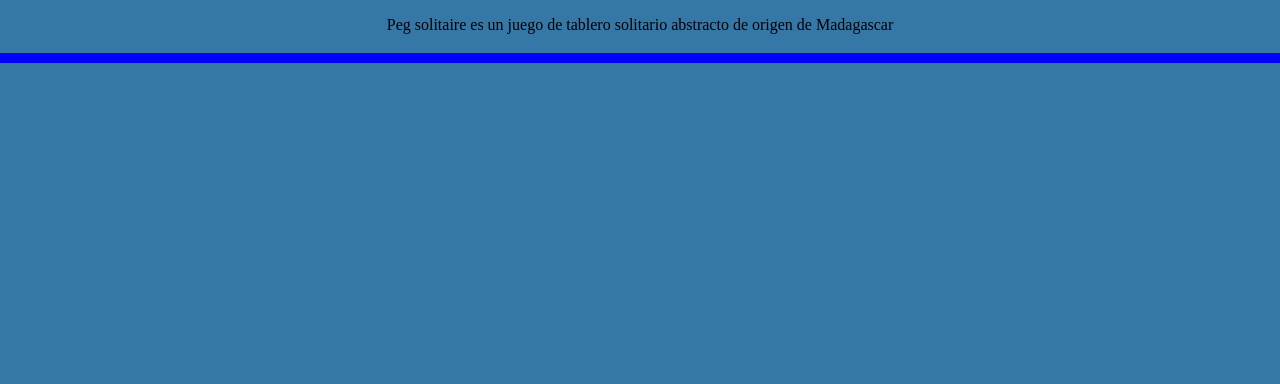
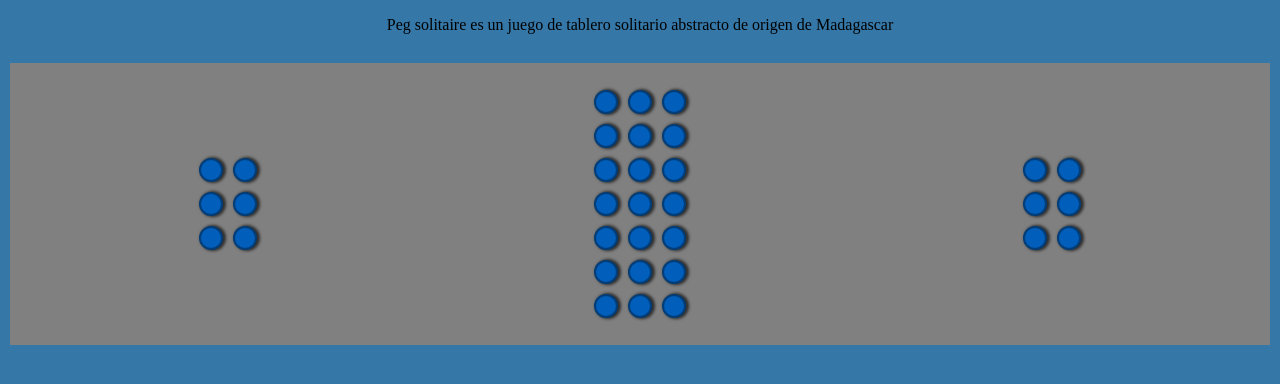
Before and after one commit to IvanJukonis/LPPA2019, a plain HTML site: page index.html in a window 1280 px wide. Shown: the part 68-452 px from the top of the page. Drawn offline with Linux system fonts and the light colour scheme.

Commit message:
style.css Update

```diff
--- a/style.css
+++ b/style.css
@@ -1,40 +1,62 @@
 body{
-    background:#3577A7;
+  background: #3577A7;
 }
-
-.content{
-    display:  flex;
+.content {
+  display: flex;
   flex-direction: column;
   width: 100%;
 }
-
 .header {
   display: flex;
   flex-direction: column;
   align-items: center;
-    background-color: white ;
+  background-color: white;
   padding-top: 15px;
 }
-
-.header-title{
+.header-title {
   display: flex;
   align-items: center;
   font-size: 25px;
 }
-
-.header-image{
+.header-image {
   width: 50px;
   height: 50px;
   padding-right: 10px;
 }
-
-.content-description{
+.content-description {
   padding: 20px;
   text-align: center;
 }
-
-.game{
-    background-color: blue;
-    width: 100%;
-    height: 10px;
+.game {
+  display: flex;
+  justify-content: center;
+  margin: 10px;
 }
+.board {
+  display: flex;
+  justify-content: center;
+  flex-grow: 1;
+ background-color: grey;
+ padding: 20px;
+}
+.first, .middle, .last {
+display: flex;
+justify-content: center;
+flex-grow: 1;
+background: grey;
+margin: 2px;
+}
+.first-part-list, .middle-part-list, .last-part-list {
+display: flex;
+flex-direction: column;
+justify-content: center;
+}
+.ball-place {
+background-color: #015EBB;
+border: 2px solid #013D78;
+width: 20px;
+height: 20px;
+border-radius: 20px;
+margin: 5px;
+box-shadow: 2px 0px 3px 1px rgba(0,0,0,0.65);
+}
```
Lines whose indentation alone changed are shown as unchanged.
